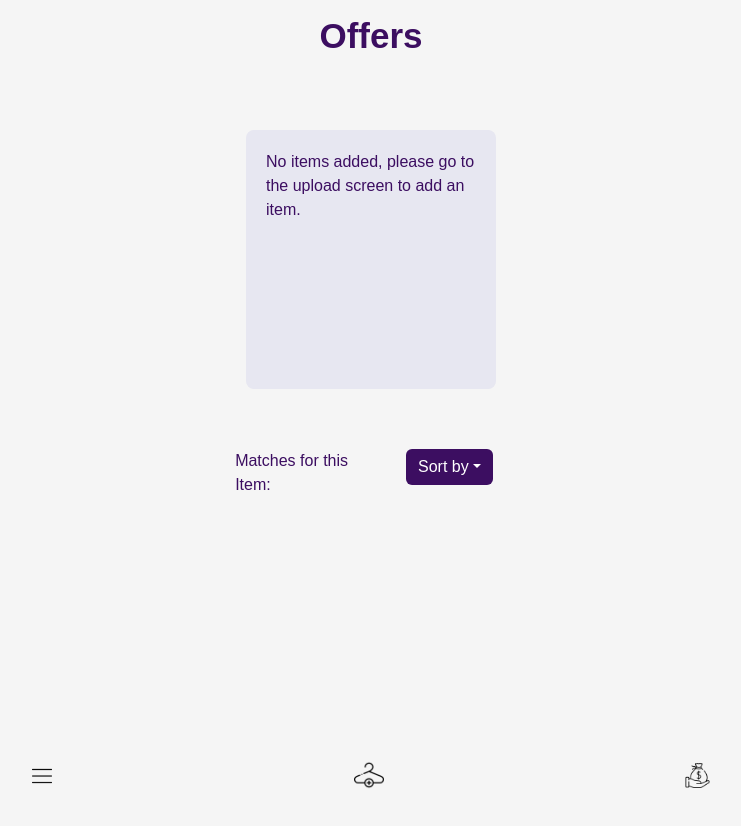
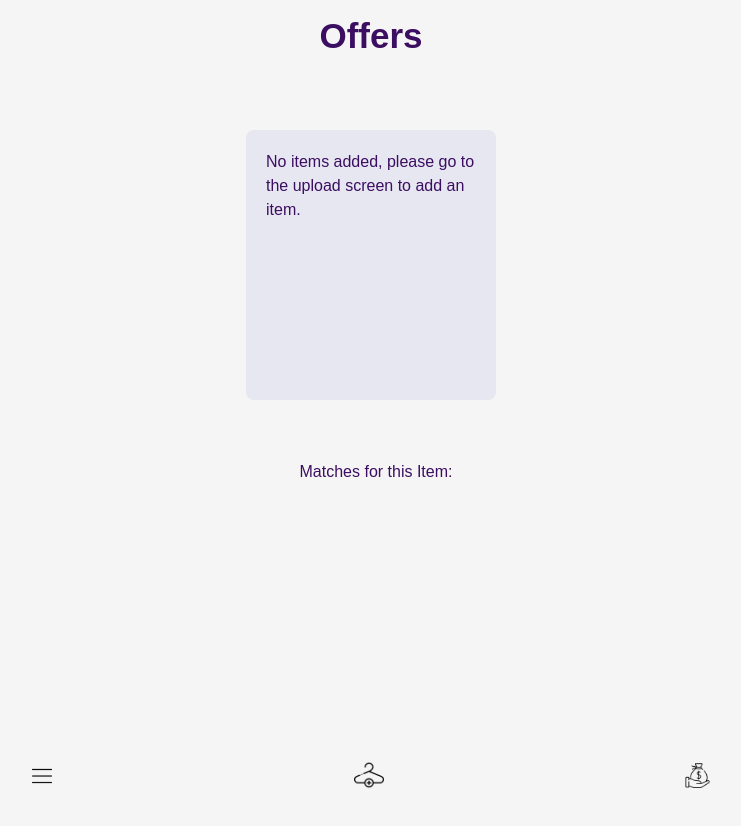
Before and after one commit to loogeyy/thriftify, a React (Create React App) app in the folder thriftify/: page /offers in a window 1280 px wide. Shown: the top 826 px of the page, without its empty margins (269-1010 px from the left). Built offline with nearby package versions, Linux system fonts and the light colour scheme.

Commit message:
remove sort button

```diff
--- a/thriftify/src/pages/Offers.js
+++ b/thriftify/src/pages/Offers.js
@@ -100,7 +100,7 @@ const Offers = ({ clothesList }) => {
 
         <div className='row'>
           <div className="col matches-header">Matches for this Item:</div>
-          <div class="col">
+          {/* <div class="col">
             <Dropdown>
               <Dropdown.Toggle variant="success" id="dropdown-basic" >
                 Sort by
@@ -111,7 +111,7 @@ const Offers = ({ clothesList }) => {
                 <Dropdown.Item href="#/action-2">Price</Dropdown.Item>
               </Dropdown.Menu>
             </Dropdown>
-          </div>
+          </div> */}
         </div>
         <div className="row store-list-container">
           <div className="col store-list">
```
